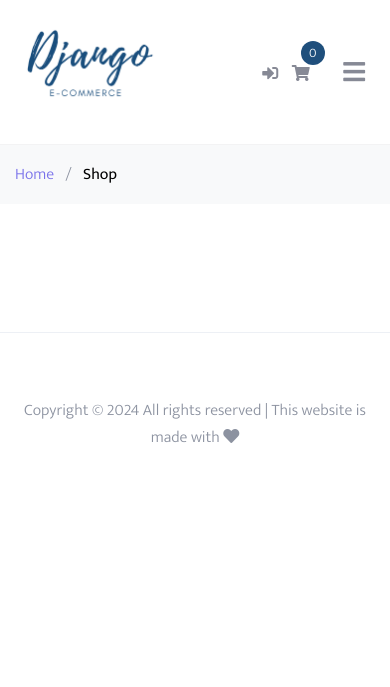
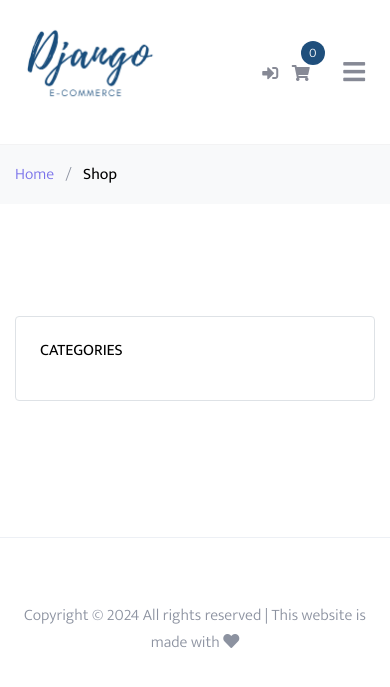
Before and after one commit to mbafadeyi/asa, a Django app: page /cart/shop/ in a window 390 px wide. Shown: the top 687 px of the page. Run offline with Django 5.2, Linux system fonts and the light colour scheme; data comes from the database, SQL or seed files in the repository; data that the repository does not hold is empty; some libraries are stand-ins or nearby versions.

Commit message:
Categories

```diff
--- a/cart/admin.py
+++ b/cart/admin.py
@@ -2,6 +2,7 @@ from django.contrib import admin
 
 from .models import (
     Address,
+    Category,
     ColourVariation,
     Order,
     OrderItem,
@@ -28,3 +29,4 @@ admin.site.register(OrderItem)
 admin.site.register(Product)
 admin.site.register(SizeVariation)
 admin.site.register(Payment)
+admin.site.register(Category)
--- a/cart/models.py
+++ b/cart/models.py
@@ -54,9 +54,36 @@ class SizeVariation(models.Model):
     #     return reverse("_detail", kwargs={"pk": self.pk})
 
 
+class Category(models.Model):
+    name = models.CharField(max_length=100, unique=True)
+    # slug = models.SlugField(unique=True, blank=True, null=True)
+
+    class Meta:
+        verbose_name = "Category"
+        verbose_name_plural = "Categories"
+
+    def __str__(self):
+        return self.name
+
+    def get_absolute_url(self):
+        return reverse("category-detail", kwargs={"slug": self.slug})
+
+    # def save(self, *args, **kwargs):
+    #     to_assign = slugify(self.name)
+
+    #     if Category.objects.filter(slug=to_assign).count() < 2:
+    #         self.slug = to_assign
+    #     to_assign = to_assign + str(Category.objects.all().count())
+    #     super().save(*args, **kwargs)
+
+
 class Product(models.Model):
     title = models.CharField(max_length=150)
     slug = models.SlugField(unique=True, blank=True, null=True)
+    primary_category = models.ForeignKey(
+        Category, related_name="primary_products", on_delete=models.CASCADE
+    )
+    secondary_category = models.ManyToManyField(Category, blank=True)
     image = models.ImageField(upload_to="product_images")
     description = models.TextField()
     price = models.PositiveIntegerField(default=0)
--- a/cart/urls.py
+++ b/cart/urls.py
@@ -27,4 +27,8 @@ urlpatterns = [
     path("thank-you/", views.ThankYouView.as_view(), name="thank-you"),
     path("confirm-order/", views.ConfirmOrderView.as_view(), name="confirm-order"),
     path("orders/<pk>/", views.OrderDetailView.as_view(), name="order-detail"),
+    # path("category/", views.CategoryListView.as_view(), name="category-list"),
+    # path(
+    #     "category/<slug>/", views.CategoryDetailView.as_view(), name="category-detail"
+    # ),
 ]
--- a/cart/views.py
+++ b/cart/views.py
@@ -9,13 +9,28 @@ from django.shortcuts import get_object_or_404, redirect, reverse
 from django.views import generic
 
 from .forms import AddressForm, AddToCartForm
-from .models import Address, Order, OrderItem, Payment, Product
+from .models import Address, Category, Order, OrderItem, Payment, Product
 from .utils import get_or_set_order_session
+from django.db.models import Q
 
 
 class ProductListView(generic.ListView):
     template_name = "cart/product_list.html"
-    queryset = Product.objects.all()
+
+    def get_queryset(self):
+        qs = Product.objects.all()
+        category = self.request.GET.get("category", None)
+        if category:
+            qs = qs.filter(
+                Q(primary_category__name=category)
+                | Q(secondary_category__name=category)
+            ).distinct()
+        return qs
+
+    def get_context_data(self, **kwargs):
+        context = super(ProductListView, self).get_context_data(**kwargs)
+        context.update({"categories": Category.objects.values("name")})
+        return context
 
 
 class ProductDetailView(generic.FormView):
@@ -168,7 +183,7 @@ class ConfirmOrderView(generic.View):
     def post(self, request, *args, **kwargs):
         order = get_or_set_order_session(request)
         body = json.loads(request.body)
-        payment = Payment.objects.create(
+        payment = Payment.objects.create(  # noqa
             order=order,
             successful=True,
             raw_response=json.dumps(body),
@@ -189,3 +204,14 @@ class OrderDetailView(LoginRequiredMixin, generic.DetailView):
     template_name = "cart/order.html"
     queryset = Order.objects.all()
     context_object_name = "order"
+
+
+# class CategoryListView(generic.ListView):
+#     template_name = "category_list.html"
+#     queryset = Category.objects.filter(product__title="slug")
+
+
+# class CategoryDetailView(generic.DetailView):
+#     template_name = "category_detail.html"
+#     queryset = Category.objects.all()
+#     context_object_name = "category"
--- a/templates/cart/product_list.html
+++ b/templates/cart/product_list.html
@@ -17,8 +17,10 @@
 <div class="site-section">
     <div class="container">
         <div class="row mb-5">
+            <div class="col-md-9 mb-4">
+                <div class="row mb-5">
                     {% for product in object_list %}
-            <div class="col-lg-4 col-md-6 mb-4" data-aos='fade-up'>
+                        <div class="col-sm-6 col-md-6 col-lg-4 mb-4" data-aos='fade-up'>
                             <figure class="block-4-image">
                                 <a  href="{{ product.get_absolute_url }}"><img src="{{ product.image.url }}" class="img-fluid" alt="Capitalism"></a>
                             </figure>
@@ -32,6 +34,22 @@
                     {% endfor %}
                 </div>
             </div>
+            <div class="col-md-3 mb-4">
+                <div class="border p-4 rounded mb-4">
+                    <h3 class="h6 text-uppercase text-black">Categories</h3>
+                    <ul>
+                        {% for category in categories %}
+                        <li class="mb-1">
+                            <a href="?category={{ category.name }}" class="d-flex">
+                                <span>{{ category.name }}</span>
+                            </a>
+                        </li>
+                        {% endfor %}
+                    </ul>
+                </div>
+            </div>
+        </div>
+    </div>
 </div>
 
 
```
Also changed, not shown: cart/migrations/0001_initial.py, cart/migrations/0002_product_price.py (deleted), media/product_images/shirt1_GTVbMmK.webp (added), media/product_images/shirt1_KdiWnos.webp (added), media/product_images/shirt2_5AB5GiS.webp (added), media/product_images/shirt4_tEcfTbE.webp (added), media/product_images/shoes.webp (added), media/product_images/shoes_PBOeZTn.webp (added), media/product_images/shoes_UQhgSlK.webp (added), media/product_images/trouser.webp (added), media/product_images/trouser_EpFkIlM.webp (added). Lines whose indentation alone changed are shown as unchanged.
